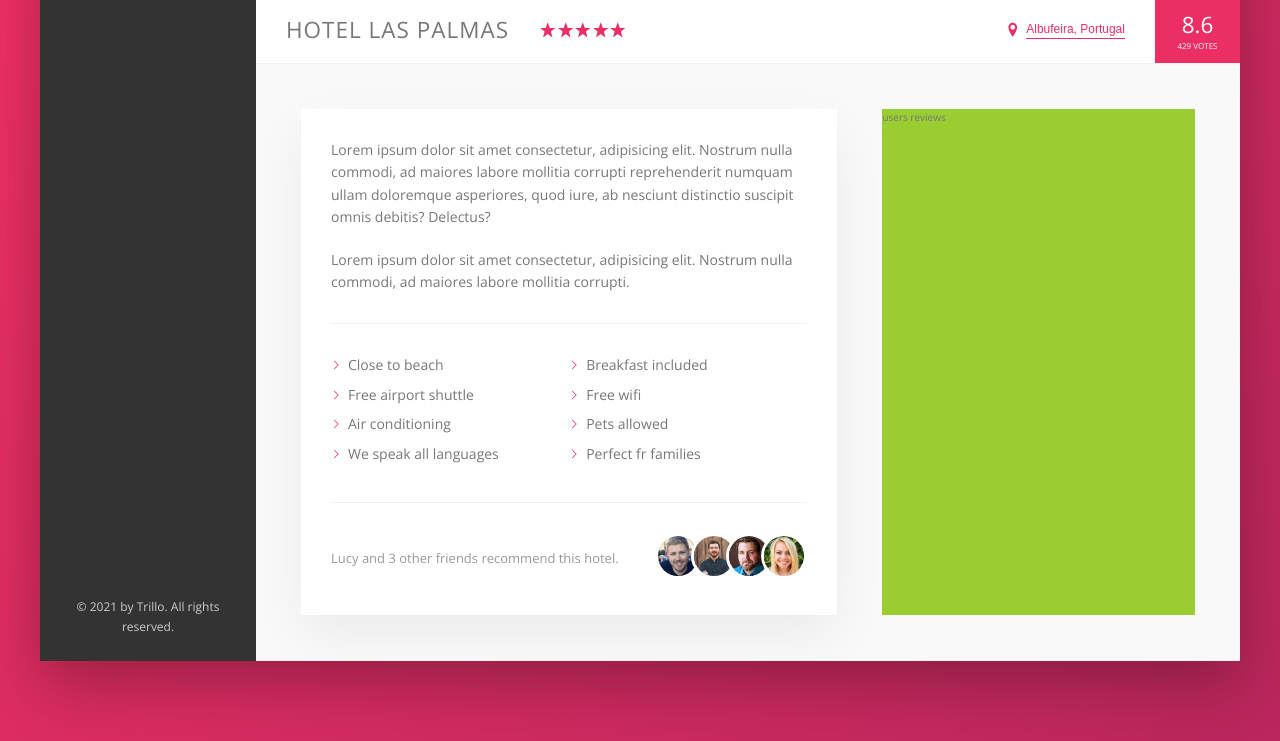
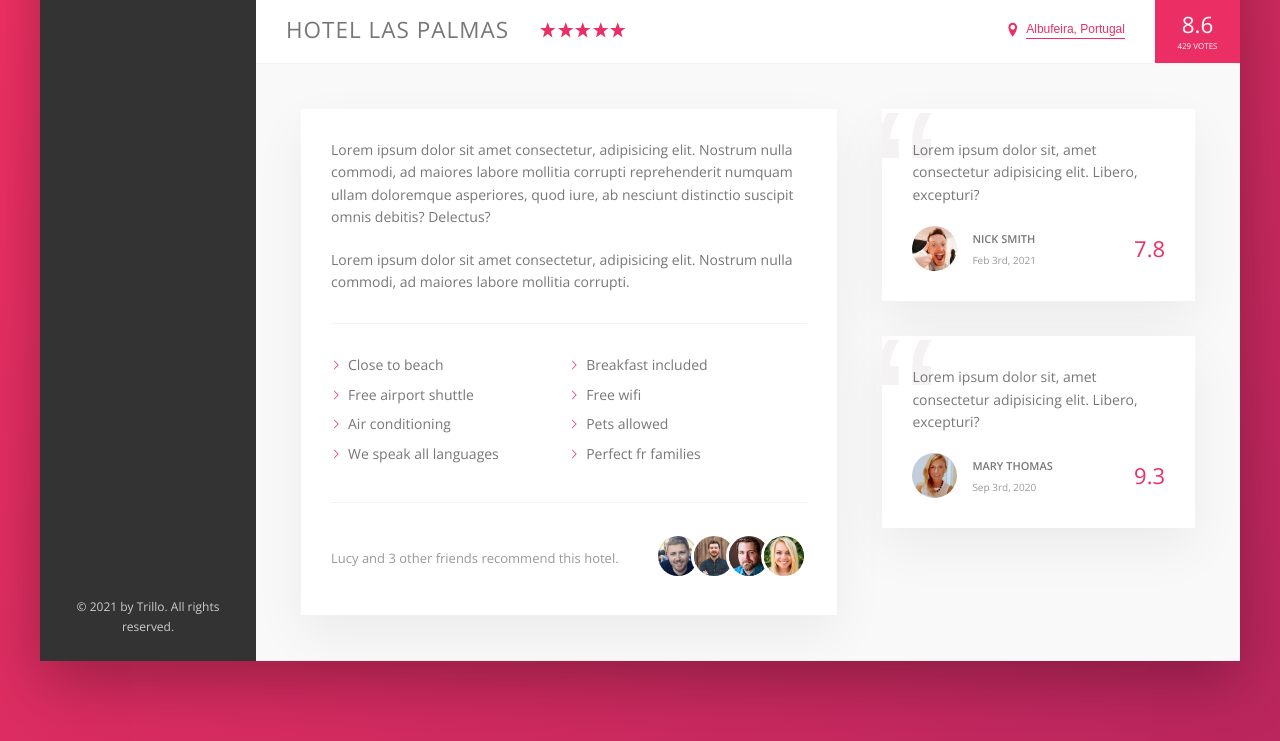
Before and after one commit to jeffdruid/trilloApp, a website: page index.html in a window 1280 px wide. Shown: the part 538-1279 px from the top of the page. Drawn offline with nearby package versions, Linux system fonts and the light colour scheme.

Commit message:
edit review

```diff
--- a/index.html
+++ b/index.html
@@ -194,7 +194,44 @@
 								</div>
 							</div>
 						</div>
-						<div class="user-reviews">users reviews</div>
+						<div class="user-reviews">
+							<figure class="review">
+								<blockquote class="review__text">
+									Lorem ipsum dolor sit, amet consectetur adipisicing elit.
+									Libero, excepturi?
+								</blockquote>
+								<figcaption class="review__user">
+									<img
+										src="/img/user-1.jpg"
+										alt="user 1"
+										class="review__photo"
+									/>
+									<div class="review__user-box">
+										<p class="review__user-name">Nick Smith</p>
+										<p class="review__user-date">Feb 3rd, 2021</p>
+									</div>
+									<div class="review__rating">7.8</div>
+								</figcaption>
+							</figure>
+							<figure class="review">
+								<blockquote class="review__text">
+									Lorem ipsum dolor sit, amet consectetur adipisicing elit.
+									Libero, excepturi?
+								</blockquote>
+								<figcaption class="review__user">
+									<img
+										src="/img/user-2.jpg"
+										alt="user 1"
+										class="review__photo"
+									/>
+									<div class="review__user-box">
+										<p class="review__user-name">Mary Thomas</p>
+										<p class="review__user-date">Sep 3rd, 2020</p>
+									</div>
+									<div class="review__rating">9.3</div>
+								</figcaption>
+							</figure>
+						</div>
 					</div>
 				</main>
 			</div>
--- a/sass/_components.scss
+++ b/sass/_components.scss
@@ -313,3 +313,57 @@
 		}
 	}
 }
+
+// reviews
+.review {
+	background-color: #fff;
+	box-shadow: var(--shadow-light);
+	padding: 3rem;
+	margin-bottom: 3.5rem;
+	position: relative;
+	overflow: hidden;
+	&__text {
+		margin-bottom: 2rem;
+		z-index: 10;
+		position: relative;
+	}
+	&__user {
+		display: flex;
+		align-items: center;
+	}
+	&__photo {
+		height: 4.5rem;
+		width: 4.5rem;
+		border-radius: 50%;
+		margin-right: 1.5rem;
+	}
+	&__user-box {
+		margin-right: auto;
+	}
+	&__user-name {
+		font-size: 1.1rem;
+		font-weight: 600;
+		text-transform: uppercase;
+		margin-bottom: 0.4rem;
+	}
+	&__user-date {
+		font-size: 1rem;
+		color: var(--color-grey-dark-3);
+	}
+	&__rating {
+		color: var(--color-primary);
+		font-size: 2.2rem;
+		font-weight: 300;
+	}
+	&::before {
+		content: "\201C";
+		position: absolute;
+		top: -2.75rem;
+		left: -1rem;
+		line-height: 1;
+		font-size: 20rem;
+		color: var(--color-grey-light-2);
+		font-family: sans-serif;
+		z-index: 1;
+	}
+}
--- a/sass/_layout.scss
+++ b/sass/_layout.scss
@@ -40,13 +40,13 @@
 }
 
 .detail {
+	font-size: 1.4rem;
 	display: flex;
 	padding: 4.5rem;
 	background-color: var(--color-grey-light-1);
 	border-bottom: var(--line);
 }
 .description {
-	font-size: 1.4rem;
 	background-color: #fff;
 	box-shadow: var(--shadow-light);
 	padding: 3rem;
@@ -55,6 +55,5 @@
 }
 
 .user-reviews {
-	background-color: yellowgreen;
 	flex: 1;
 }
```
Also changed, not shown: css/style.css.
